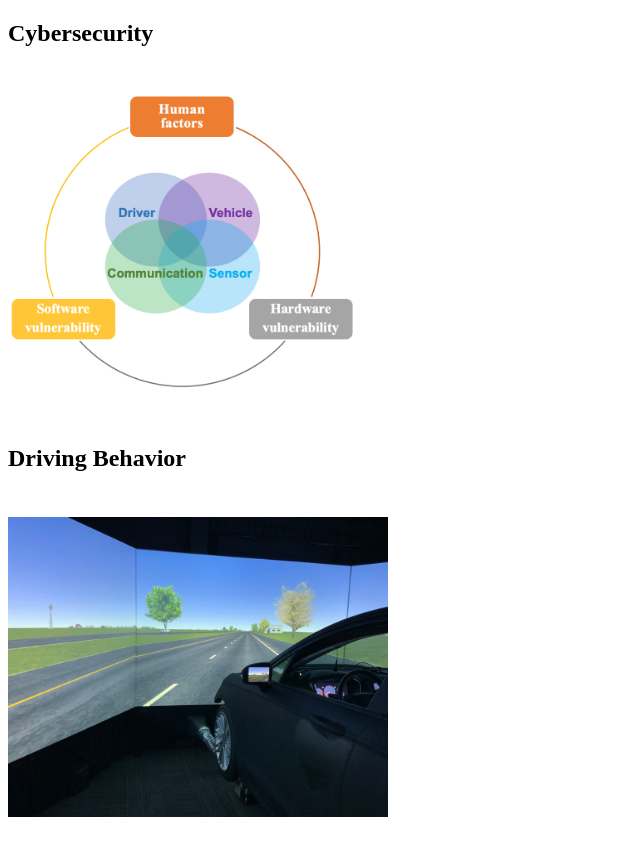
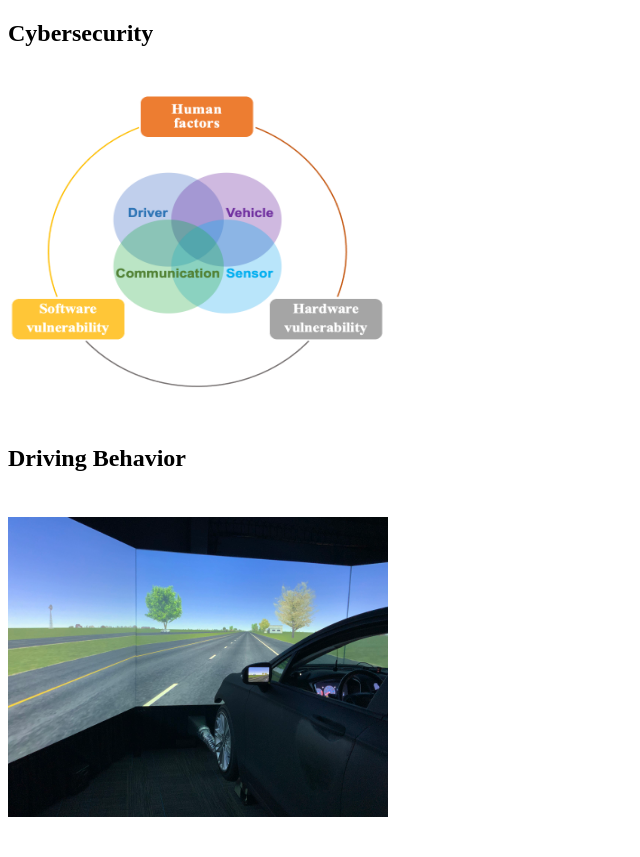
Before and after one commit to YangjiaoChen/YangjiaoChen.github.io, a Jekyll site: the page built from research.html, in a window 1280 px wide. Shown: the part 108-965 px from the top of the page, without its empty margins (0-640 px from the left). Built offline with Jekyll 4.4.1, drawn with Linux system fonts in a browser that asks for light colours; grey boxes are pictures that could not be loaded.

Commit message:
Update research.html

```diff
--- a/research.html
+++ b/research.html
@@ -77,8 +77,8 @@ title: "Yangjiao Chen:research"
 <h2> <b>Cybersecurity </b> </h2>
 
 <div class="row">
-  <div class="col-sm-4">
-    <img src="imgs/dimensions.png"  width="350"
+  <div class="col-sm-5">
+    <img src="imgs/dimensions.png"  width="380"
          height="300" style="margin-top: 25px; margin-bottom: 15px" >
   </div>
 	</div>
```
